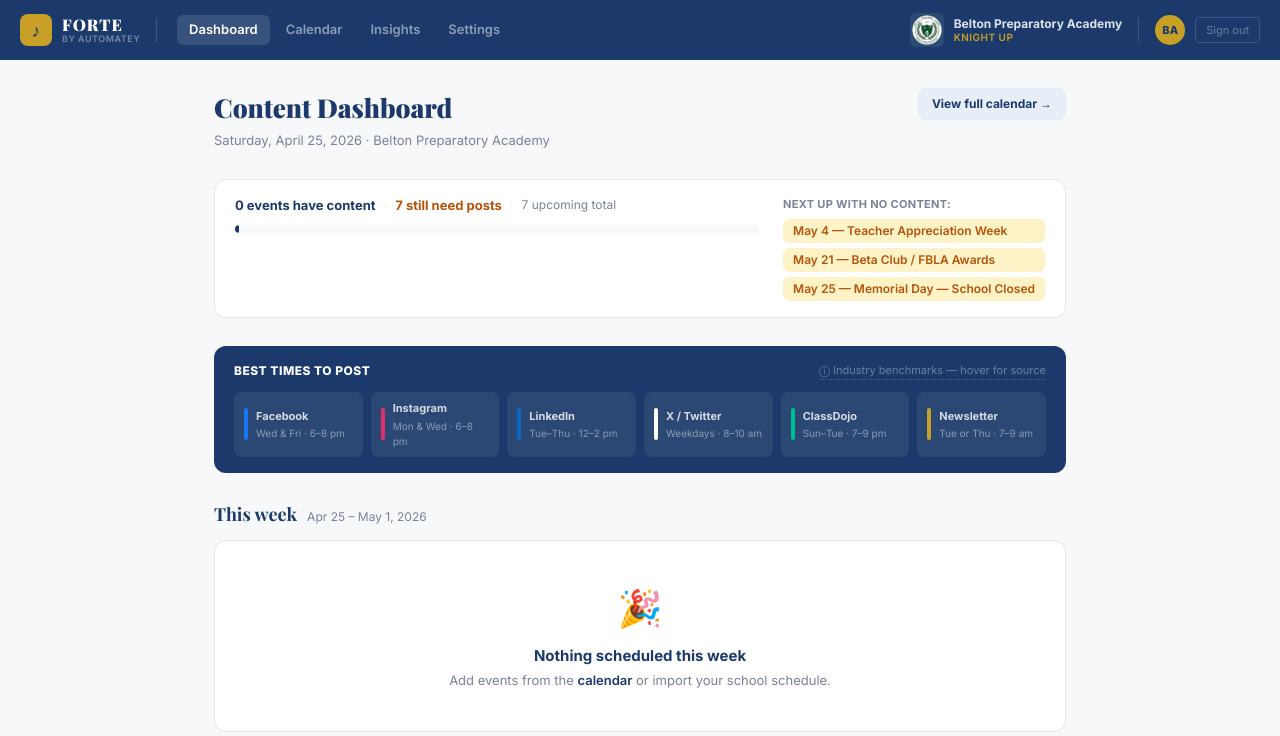
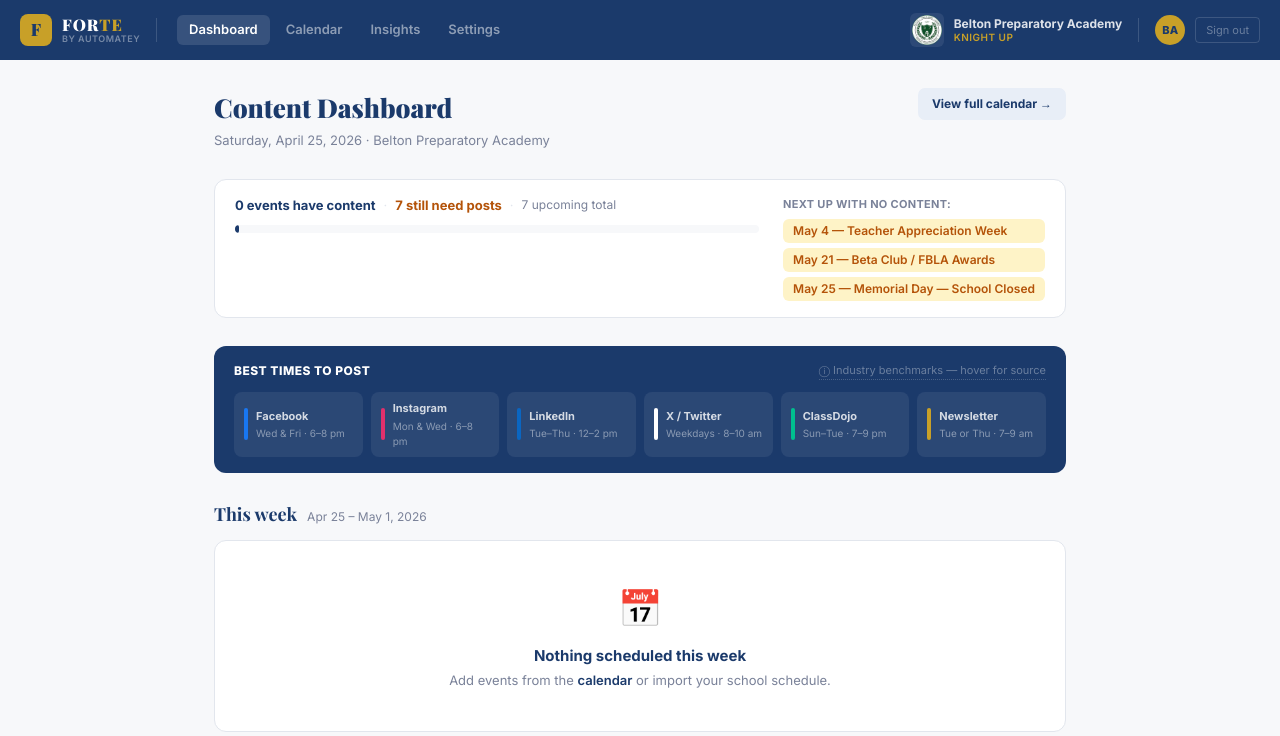
Before and after one commit to marshallcreamer-eng/forte, a Flask app: page /dashboard in a window 1280 px wide. Shown: the top 736 px of the page. Run offline with Flask 3, Linux system fonts and the light colour scheme; a user stored in the database is signed in; data comes from the database, SQL or seed files in the repository; data that the repository does not hold is empty.

Commit message:
Remove music note/confetti icons, style FORTE with gold TE
- Header logo: ♪ replaced with F (Playfair Display, gold square)
- FORTE wordmark: FOR stays white, TE is gold — matches Cadence/Pitch
- Login page: same FOR + gold TE treatment
- Dashboard empty state: 🎉 party emoji replaced with 📅 calendar

Co-Authored-By: Claude Sonnet 4.6 <noreply@anthropic.com>

```diff
--- a/static/style.css
+++ b/static/style.css
@@ -69,7 +69,8 @@ a { color: inherit; text-decoration: none; }
   background: var(--gold);
   border-radius: 8px;
   display: flex; align-items: center; justify-content: center;
-  font-size: 18px; color: var(--navy); font-weight: 900;
+  font-family: 'Playfair Display', serif;
+  font-size: 17px; color: var(--navy); font-weight: 900;
   flex-shrink: 0;
 }
 
@@ -80,6 +81,7 @@ a { color: inherit; text-decoration: none; }
   font-size: 16px; font-weight: 900;
   color: var(--white); letter-spacing: 1px;
 }
+.f-product-accent { color: var(--gold); }
 
 .f-by {
   font-size: 9px; font-weight: 600;
--- a/templates/base.html
+++ b/templates/base.html
@@ -26,9 +26,9 @@
   <header class="f-header">
     <!-- Left: Forte brand (clickable → home) -->
     <a href="{{ url_for('dashboard') }}" class="f-header-brand">
-      <div class="f-logo-mark">♪</div>
+      <div class="f-logo-mark">F</div>
       <div class="f-wordmark">
-        <div class="f-product">FORTE</div>
+        <div class="f-product">FOR<span class="f-product-accent">TE</span></div>
         <div class="f-by">by Automatey</div>
       </div>
     </a>
--- a/templates/dashboard.html
+++ b/templates/dashboard.html
@@ -157,7 +157,7 @@
       {% endfor %}
     {% else %}
       <div class="dash-empty">
-        <div class="dash-empty-icon">🎉</div>
+        <div class="dash-empty-icon">📅</div>
         <div class="dash-empty-title">Nothing scheduled this week</div>
         <div class="dash-empty-sub">Add events from the <a href="{{ url_for('calendar_view') }}">calendar</a> or import your school schedule.</div>
       </div>
--- a/templates/login.html
+++ b/templates/login.html
@@ -17,7 +17,7 @@
     <div class="login-school">Belton Preparatory Academy</div>
     <div class="login-tagline-school">Knight Up</div>
     <div class="login-divider-brand"></div>
-    <div class="login-product">FORTE</div>
+    <div class="login-product">FOR<span style="color:var(--gold)">TE</span></div>
     <div class="login-tagline">Content Creator · by Automatey</div>
   </div>
 
```
